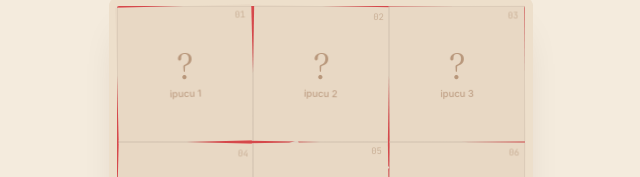
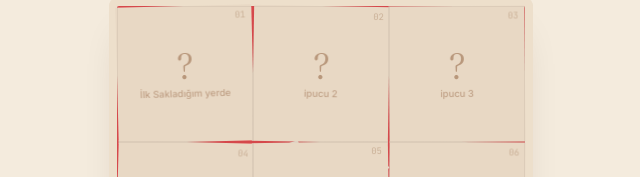
Before and after one commit to emirocak/bubble-adventure, a React (Vite) app: page / in a window 1280 px wide. Shown: the part 445-622 px from the top of the page, without its empty margins (319-959 px from the left). Built offline with nearby package versions, Linux system fonts and the light colour scheme.

Commit message:
Update config.ts

```diff
--- a/src/config.ts
+++ b/src/config.ts
@@ -49,7 +49,7 @@ export const defaultConfig: Config = {
    * Uygulama yerlerini yaz — kısa tut (2-4 kelime).
    */
   pieceHints: {
-    1: 'ipucu 1',
+    1: 'İlk Sakladığım yerde',
     2: 'ipucu 2',
     3: 'ipucu 3',
     4: 'ipucu 4',
```
